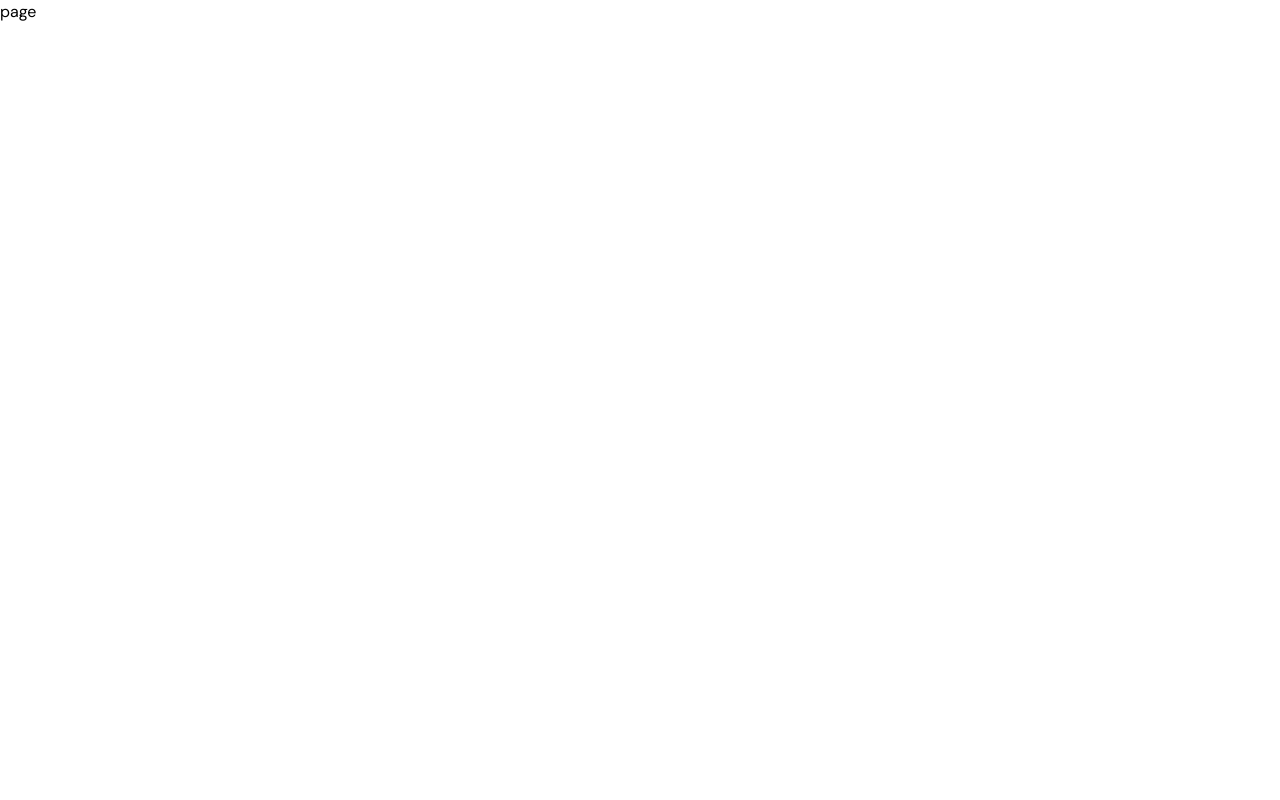
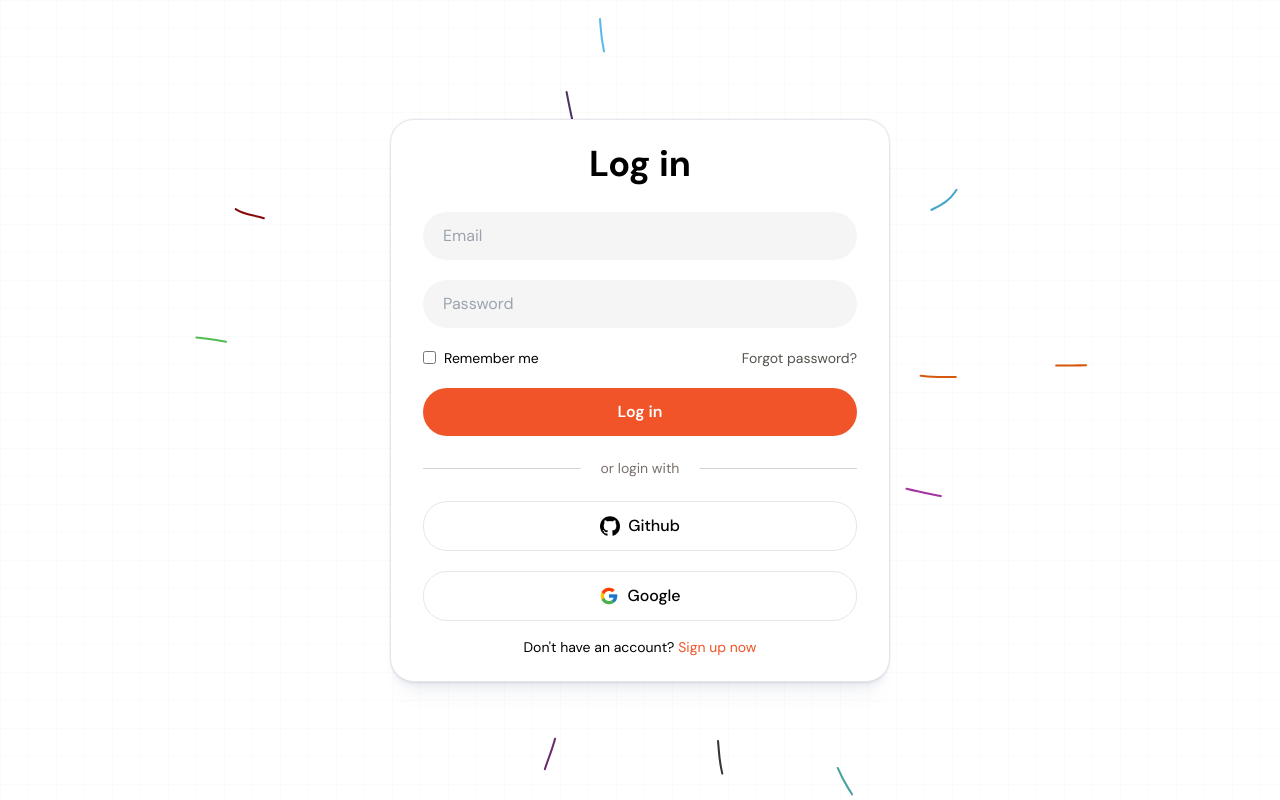
Before and after one commit to ayaanshrajotia/track-n-code, a Next.js app: page /login in a window 1280 px wide. Built offline with nearby package versions, Linux system fonts and the light colour scheme.

Commit message:
Added Login, Welcome pages and enhance layout styling

```diff
--- a/app/(auth)/layout.tsx
+++ b/app/(auth)/layout.tsx
@@ -1,5 +1,9 @@
 import React from "react";
 
 export default function Layout({ children }: { children: React.ReactNode }) {
-    return <div className="h-screen w-screen">{children}</div>;
+    return (
+        <div className="h-screen w-screen public-background-gradient ">
+            {children}
+        </div>
+    );
 }
--- a/app/(auth)/login/page.tsx
+++ b/app/(auth)/login/page.tsx
@@ -1,7 +1,79 @@
-import React from 'react'
+import { BackgroundLines } from "@/app/components/ui/background-lines";
+import Image from "next/image";
+import Link from "next/link";
 
 export default function page() {
-  return (
-    <div>page</div>
-  )
+    return (
+        <BackgroundLines className="public-background-gradient h-screen w-full flex flex-col items-center justify-center">
+            <div className="z-20 w-[500px] flex flex-col gap-4 justify-center border rounded-[24px] p-6 px-8 bg-white box-shadow">
+                <h1 className="text-4xl font-bold text-center mb-3">Log in</h1>
+                <form className="flex flex-col gap-5">
+                    <input
+                        type="text"
+                        placeholder="Email"
+                        className="bg-tnc-gray rounded-[24px] px-5 py-3 outline-none"
+                    />
+                    <input
+                        type="text"
+                        placeholder="Password"
+                        className="bg-tnc-gray rounded-[24px] px-5 py-3"
+                    />
+                    <div className="flex justify-between items-center text-sm outline-none">
+                        <div className="flex items-center gap-2">
+                            <input
+                                type="checkbox"
+                                id="remember"
+                                name="remember"
+                                value="remember"
+                                className="rounded-[24px]"
+                            />
+                            <label htmlFor="remember">Remember me</label>
+                        </div>
+                        <Link
+                            href="/forgot-password"
+                            className="text-stone-600"
+                        >
+                            Forgot password?
+                        </Link>
+                    </div>
+                    <button className="bg-tnc-orange rounded-[24px] text-white py-3 px-4 font-semibold">
+                        Log in
+                    </button>
+                    <div className="relative w-full h-[1px] bg-stone-300 my-3">
+                        <span className="absolute bg-white -translate-x-1/2 left-1/2 top-1/2 -translate-y-1/2 text-sm px-5 text-stone-500">
+                            or login with
+                        </span>
+                    </div>
+                    <button className="border bg-white rounded-[24px] py-3 px-4 font-medium flex items-center justify-center gap-2">
+                        <div className="relative w-5 h-5">
+                            <Image
+                                src="/images/icons/github.png"
+                                alt="Github"
+                                fill
+                                className="absolute"
+                            />
+                        </div>
+                        Github
+                    </button>
+                    <button className="border bg-white rounded-[24px] py-3 px-4 font-medium flex items-center justify-center gap-2">
+                        <div className="relative w-5 h-5">
+                            <Image
+                                src="/images/icons/google.png"
+                                alt="Github"
+                                fill
+                                className="absolute"
+                            />
+                        </div>
+                        Google
+                    </button>
+                </form>
+                <span className="text-sm text-center">
+                    Don&apos;t have an account?{" "}
+                    <Link href={"/signup"} className="text-tnc-orange">
+                        Sign up now
+                    </Link>
+                </span>
+            </div>
+        </BackgroundLines>
+    );
 }
--- /dev/null
+++ b/app/(auth)/signup/page.tsx
@@ -0,0 +1,5 @@
+import React from "react";
+
+export default function page() {
+    return <div>page</div>;
+}
--- a/app/(public)/inventory/page.tsx
+++ b/app/(public)/inventory/page.tsx
@@ -18,11 +18,11 @@ export default function Inventory() {
             <Header>Inventory</Header>
             <div className="flex flex-col gap-6">
                 <div className="flex justify-between items-center">
-                    <div className="bg-white border p-5 py-3 rounded-[24px] flex gap-4 w-[350px]">
+                    <div className="bg-white border p-5 py-3 rounded-[24px] flex gap-4 w-[350px] focus-within:border-tnc-dark-gray transition-all">
                         <input
                             type="text"
                             placeholder="Search for inventories"
-                            className="bg-transparent outline-none w-full placeholder:text-stone-400"
+                            className="bg-transparent outline-none w-full placeholder:text-stone-400 "
                         />
                         <SearchIcon className="" strokeWidth={2} width={28} />
                     </div>
@@ -81,7 +81,7 @@ export default function Inventory() {
                     </Modal>
                 </div>
                 <div className="w-full">
-                    <BentoGrid className="grid-cols-3">
+                    <BentoGrid className="grid-cols-3 gap-4">
                         {inventories.map((inventory) => (
                             <InventoryContainer
                                 key={inventory.id}
--- a/app/components/InventoryContainer.tsx
+++ b/app/components/InventoryContainer.tsx
@@ -24,7 +24,7 @@ export default function InventoryContainer({
             />
             <span className="text-sm opacity-70 mb-2">{createdAt}</span>
             <div className="flex flex-col">
-                <h1 className="font-semibold text-xl">{title}</h1>
+                <h1 className="font-semibold text-2xl">{title}</h1>
                 <p className="text-sm opacity-70">{description}</p>
             </div>
             <div className="w-full h-[1px] bg-black opacity-10 my-4"></div>
--- a/app/components/ui/typewriter-effect.tsx
+++ b/app/components/ui/typewriter-effect.tsx
@@ -90,7 +90,7 @@ export const TypewriterEffect = ({
                     repeatType: "reverse",
                 }}
                 className={cn(
-                    "inline-block rounded-sm w-[4px] h-4 md:h-6 lg:h-10 bg-blue-500",
+                    "inline-block rounded-sm w-[4px] h-4 md:h-6 lg:h-10 bg-tnc-orange",
                     cursorClassName
                 )}
             ></motion.span>
--- a/app/globals.css
+++ b/app/globals.css
@@ -1,4 +1,4 @@
-@import url('https://fonts.googleapis.com/css2?family=DM+Sans:ital,opsz,wght@0,9..40,100..1000;1,9..40,100..1000&family=Inter:ital,opsz,wght@0,14..32,100..900;1,14..32,100..900&display=swap');
+@import url("https://fonts.googleapis.com/css2?family=DM+Sans:ital,opsz,wght@0,9..40,100..1000;1,9..40,100..1000&family=Inter:ital,opsz,wght@0,14..32,100..900;1,14..32,100..900&display=swap");
 
 @tailwind base;
 @tailwind components;
@@ -6,6 +6,15 @@
 
 body {
     font-family: "DM Sans", sans-serif;
+}
+
+.box-shadow {
+    box-shadow: rgba(14, 63, 126, 0.04) 0px 0px 0px 1px,
+        rgba(42, 51, 69, 0.04) 0px 1px 1px -0.5px,
+        rgba(42, 51, 70, 0.04) 0px 3px 3px -1.5px,
+        rgba(42, 51, 70, 0.04) 0px 6px 6px -3px,
+        rgba(14, 63, 126, 0.04) 0px 12px 12px -6px,
+        rgba(14, 63, 126, 0.04) 0px 24px 24px -12px;
 }
 
 .public-background-gradient {
--- a/tailwind.config.ts
+++ b/tailwind.config.ts
@@ -26,6 +26,7 @@ export default {
             },
             fontFamily: {
                 "dm-sans": ["DM Sans", "sans-serif"],
+                inter: ["Inter", "sans-serif"],
             },
         },
     },
@@ -33,6 +34,7 @@ export default {
 } satisfies Config;
 
 // This plugin adds each Tailwind color as a global CSS variable, e.g. var(--gray-200).
+// eslint-disable-next-line @typescript-eslint/no-explicit-any
 function addVariablesForColors({ addBase, theme }: any) {
     const allColors = flattenColorPalette(theme("colors"));
     const newVars = Object.fromEntries(
```
Also changed, not shown: app/(auth)/welcome/page.tsx (+25 -13 lines), public/images/icons/github.png (added), public/images/icons/google.png (added).
